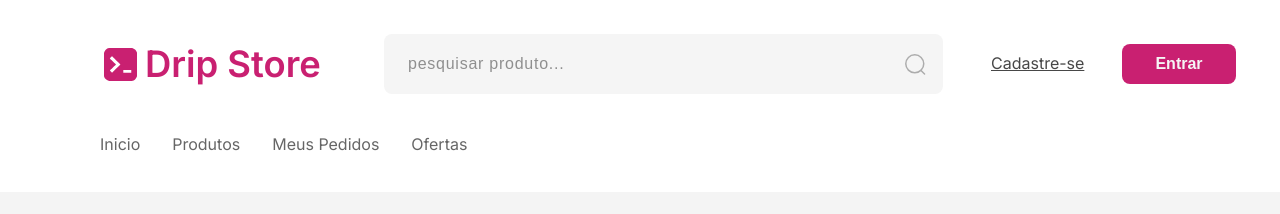
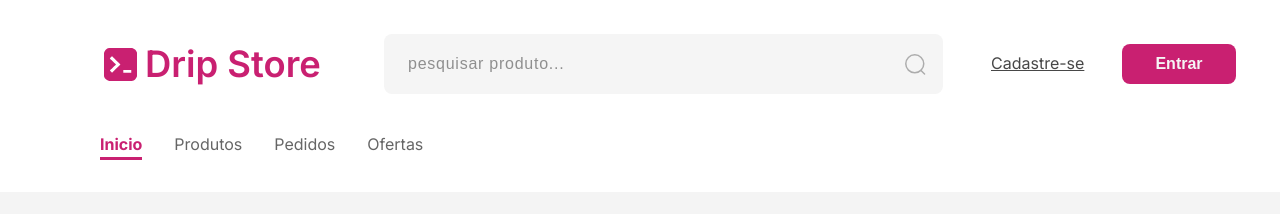
Before and after one commit to GarotosDiPrograma/front_end, a React (Vite) app: page / in a window 1280 px wide. Shown: the top 214 px of the page. Built offline with nearby package versions, Linux system fonts and the light colour scheme; grey boxes are pictures that could not be loaded.

Commit message:
adicionando estilos link header

```diff
--- a/src/components/Header/Header.css
+++ b/src/components/Header/Header.css
@@ -17,3 +17,7 @@
   height: 8rem;
   margin-top: 2.125rem;
 }
+
+.active {
+  border-bottom: 2px solid #C92071;
+}
--- a/src/components/Header/Header.jsx
+++ b/src/components/Header/Header.jsx
@@ -5,8 +5,18 @@ import { ShopCart } from '../ShopCart/ShopCart';
 import { UseFul } from '../UseFul/UseFul';
 import { Nav } from '../Nav/Nav';
 import './Header.css';
+import { NavLink } from 'react-router-dom';
 
 export const Header = () => {
+
+  const NavStyle = ({ isActive }) => {
+    return {
+      fontWeight: isActive && '700',
+      paddingBottom: isActive && '0.2rem',
+      borderBottom: isActive ? '3px solid #C92071' : 'inherit',
+      color: isActive ? '#C92071' : '#666',
+    }
+  };
 
   return (
     <>
@@ -37,32 +47,21 @@ export const Header = () => {
               height={'1.813rem'}
             >
               <li>
-                <UseFul
-                  value={'Inicio'}
-                  color={'#666'}
-                  to={'/'}
-                />
+                <NavLink style={NavStyle} to={'/'}>Inicio</NavLink>
               </li>
               <li>
-                <UseFul
-                  value={'Produtos'}
-                  color={'#666'}
-                  to={'/produtos'}
-                />
+                <NavLink style={NavStyle} to={'/produtos'}>Produtos</NavLink>
               </li>
               <li>
-                <UseFul
-                  value={'Meus Pedidos'}
-                  color={'#666'}
-                  to={'/pedidos'}
-                />
+                <NavLink style={NavStyle} to={'/pedidos'}>Pedidos</NavLink>
               </li>
               <li>
-                <UseFul
+                {/* <UseFul
                   value={'Ofertas'}
                   color={'#666'}
                   to={'/ofertas'}
-                />
+                /> */}
+                <NavLink style={NavStyle} to={'/ofertas'}>Ofertas</NavLink>
               </li>
             </Nav>
           </div>
```
